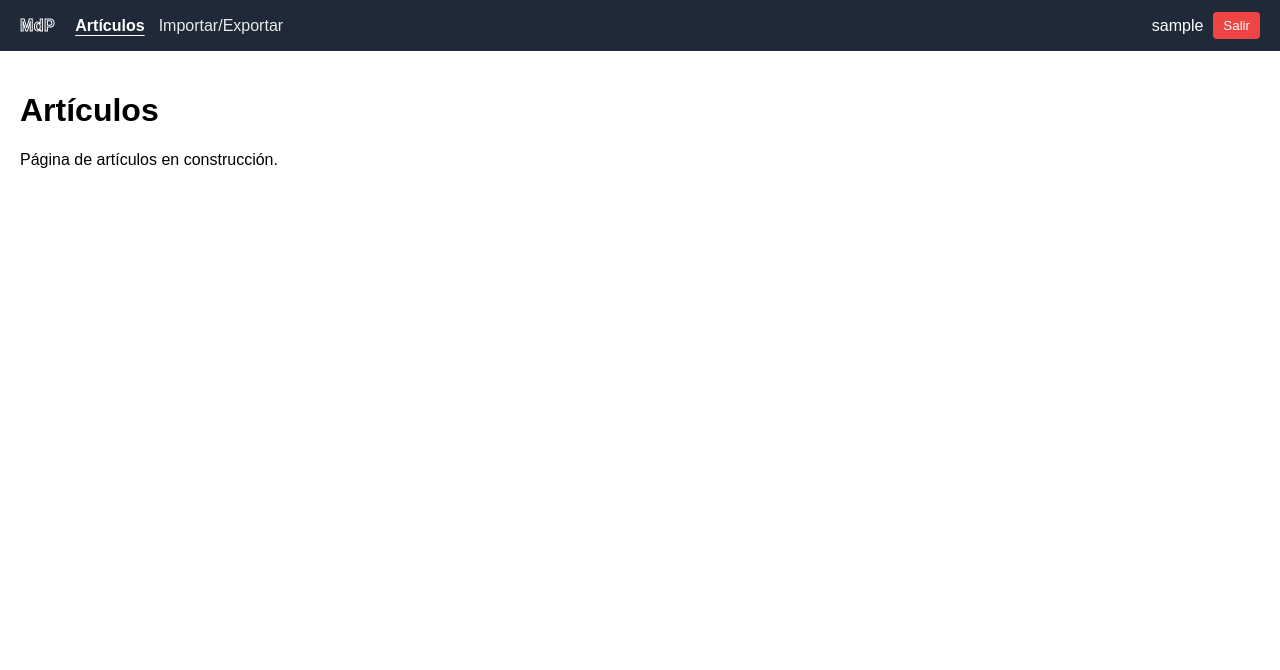
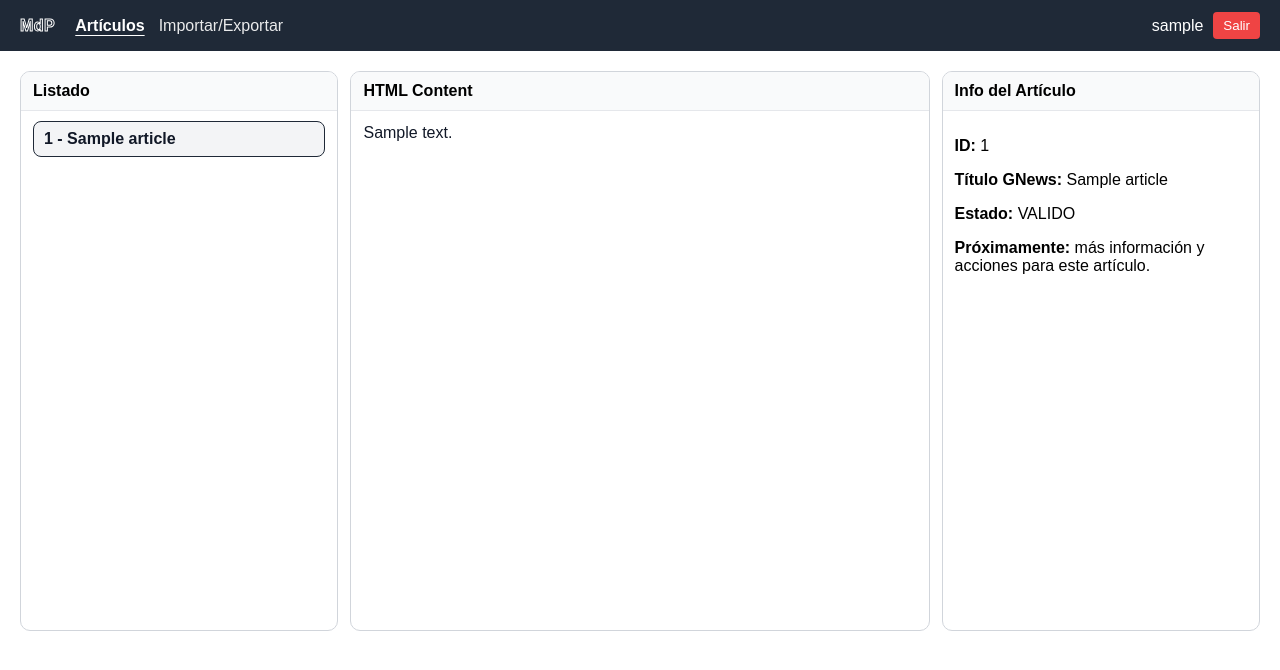
Before and after one commit to frautn/mapa, a Django app: page /articulos/ in a window 1280 px wide. Shown: the top 670 px of the page. Run offline with Django 5.2, Linux system fonts and the light colour scheme; a user stored in the database is signed in; tables that the repository leaves empty hold one stand-in row (values such as "Sample post").

Commit message:
List of articles and renders html.

```diff
--- a/mdpsite/main/templates/main/articles.html
+++ b/mdpsite/main/templates/main/articles.html
@@ -3,6 +3,128 @@
 {% block title %}Artículos | MdP{% endblock %}
 
 {% block content %}
-    <h1>Artículos</h1>
-    <p>Página de artículos en construcción.</p>
+    <style>
+        .articles-layout {
+            display: grid;
+            grid-template-columns: 1.1fr 2fr 1.1fr;
+            gap: 12px;
+            min-height: 70vh;
+        }
+        .articles-col {
+            border: 1px solid #d1d5db;
+            border-radius: 10px;
+            background: #ffffff;
+            overflow: hidden;
+            display: flex;
+            flex-direction: column;
+        }
+        .col-header {
+            padding: 10px 12px;
+            border-bottom: 1px solid #e5e7eb;
+            font-weight: 700;
+            background: #f9fafb;
+        }
+        .col-body {
+            padding: 10px 12px;
+            overflow: auto;
+            flex: 1;
+        }
+        .article-list {
+            list-style: none;
+            margin: 0;
+            padding: 0;
+            display: flex;
+            flex-direction: column;
+            gap: 6px;
+        }
+        .article-item a {
+            display: block;
+            text-decoration: none;
+            color: #111827;
+            border: 1px solid #e5e7eb;
+            border-radius: 8px;
+            padding: 8px 10px;
+            background: #ffffff;
+        }
+        .article-item a:hover {
+            background: #f8fafc;
+        }
+        .article-item.active a {
+            border-color: #1f2937;
+            background: #f3f4f6;
+            font-weight: 600;
+        }
+        .html-rendered {
+            line-height: 1.5;
+            color: #111827;
+        }
+        .html-rendered img,
+        .html-rendered video,
+        .html-rendered iframe {
+            max-width: 100%;
+            height: auto;
+        }
+        .html-rendered table {
+            width: 100%;
+            border-collapse: collapse;
+            display: block;
+            overflow-x: auto;
+        }
+        .html-rendered th,
+        .html-rendered td {
+            border: 1px solid #d1d5db;
+            padding: 6px 8px;
+        }
+        .html-rendered figure {
+            margin: 0 0 12px;
+        }
+        @media (max-width: 1100px) {
+            .articles-layout {
+                grid-template-columns: 1fr;
+                min-height: auto;
+            }
+        }
+    </style>
+
+    <div class="articles-layout">
+        <section class="articles-col">
+            <div class="col-header">Listado</div>
+            <div class="col-body">
+                <ul class="article-list">
+                    {% for article in articles %}
+                        <li class="article-item {% if selected_article and article.ID == selected_article.ID %}active{% endif %}">
+                            <a href="{% url 'articles' %}?article_id={{ article.ID }}">{{ article.ID }} - {{ article.GNews_title }}</a>
+                        </li>
+                    {% empty %}
+                        <li>No hay artículos cargados.</li>
+                    {% endfor %}
+                </ul>
+            </div>
+        </section>
+
+        <section class="articles-col">
+            <div class="col-header">HTML Content</div>
+            <div class="col-body">
+                {% if selected_article %}
+                    <div class="html-rendered">{{ selected_html_content|safe }}</div>
+                {% else %}
+                    <p>No hay artículo seleccionado.</p>
+                {% endif %}
+            </div>
+        </section>
+
+        <section class="articles-col">
+            <div class="col-header">Info del Artículo</div>
+            <div class="col-body">
+                {% if selected_article %}
+                    <p><strong>ID:</strong> {{ selected_article.ID }}</p>
+                    <p><strong>Título GNews:</strong> {{ selected_article.GNews_title }}</p>
+                    <p><strong>Estado:</strong> {{ selected_article.validado }}</p>
+                    <p><strong>Próximamente:</strong> más información y acciones para este artículo.</p>
+                {% else %}
+                    <p>Sin datos para mostrar.</p>
+                {% endif %}
+            </div>
+        </section>
+    </div>
 {% endblock %}
--- a/mdpsite/main/views.py
+++ b/mdpsite/main/views.py
@@ -90,7 +90,25 @@ def home(request):
 
 
 def articles(request):
-    return render(request, 'main/articles.html')
+    articles_qs = Article.objects.select_related('content').order_by('ID')
+    selected_article_id = request.GET.get('article_id')
+
+    selected_article = None
+    if selected_article_id:
+        selected_article = articles_qs.filter(ID=selected_article_id).first()
+    if selected_article is None:
+        selected_article = articles_qs.first()
+
+    selected_html_content = ''
+    if selected_article and hasattr(selected_article, 'content'):
+        selected_html_content = selected_article.content.html_content
+
+    context = {
+        'articles': articles_qs,
+        'selected_article': selected_article,
+        'selected_html_content': selected_html_content,
+    }
+    return render(request, 'main/articles.html', context)
 
 
 def import_export(request):
```
